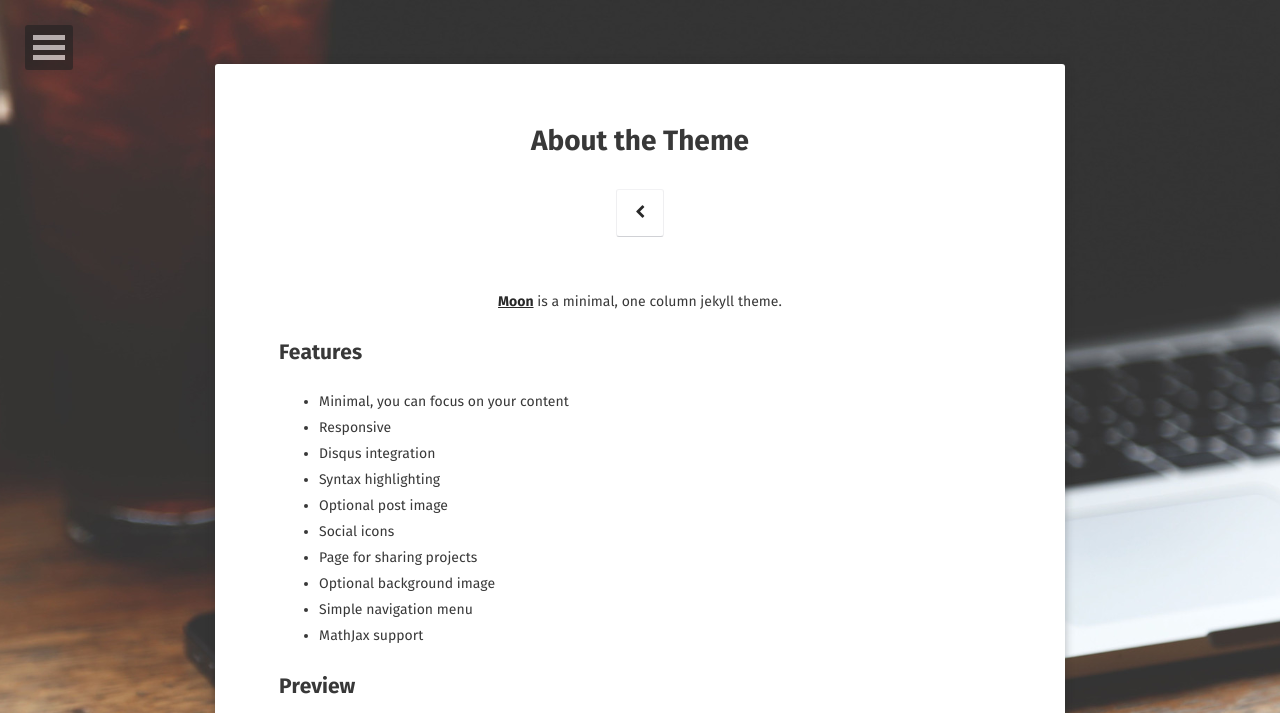
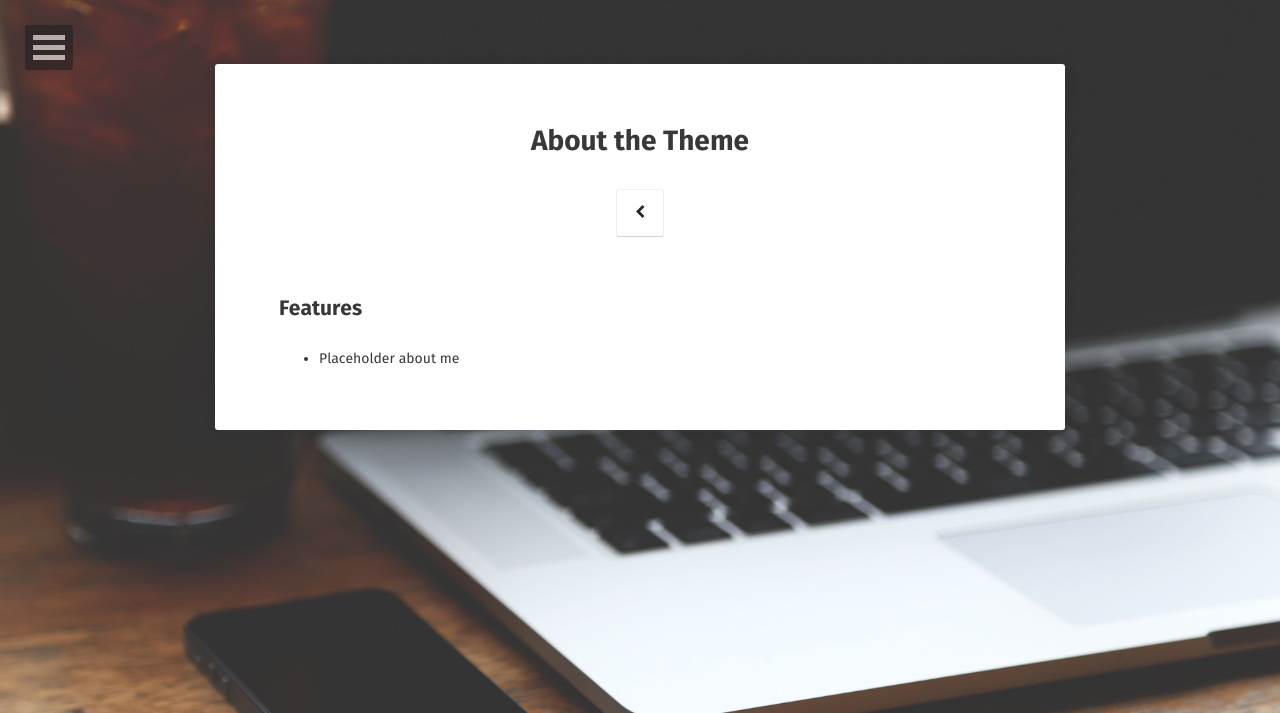
Before and after one commit to jay-trivedi/website-project, a Jekyll site: the page built from about/index.md, in a window 1280 px wide. Shown: the top 713 px of the page. Built offline with Jekyll 4.4.1, drawn with Linux system fonts in a browser that asks for light colours; some web fonts are replaced; some of the changed text lies outside the part shown; grey boxes are pictures that could not be loaded.

Commit message:
Update index.md

```diff
--- a/about/index.md
+++ b/about/index.md
@@ -6,32 +6,6 @@ date: 2016-03-21
 comments: false
 ---
 
-<center><a href="http://taylantatli.github.io/Moon"><b>Moon</b></a> is a minimal, one column jekyll theme.</center>
 
 ## Features
-* Minimal, you can focus on your content
-* Responsive
-* Disqus integration
-* Syntax highlighting
-* Optional post image
-* Social icons
-* Page for sharing projects
-* Optional background image
-* Simple navigation menu
-* MathJax support
-
-## Preview
-
-{% capture images %}
-    https://cloud.githubusercontent.com/assets/754514/14509720/61c61058-01d6-11e6-93ab-0918515ecd56.png
-    https://cloud.githubusercontent.com/assets/754514/14509716/61ac6c8e-01d6-11e6-879f-8308883de790.png
-{% endcapture %}
-{% include gallery images=images caption="Screenshots of Moon Theme" cols=2 %}
-
-See a [live version of Moon](http://taylantatli.github.io/Moon) hosted on GitHub.
-
-## Getting Started
-
-To learn how to install and use this theme check out the [Setup Guide](http://taylantatli.me/Moon/moon-theme/) for more information.
-
-[Install Moon](https://github.com/TaylanTatli/Moon){: .btn}
+* Placeholder about me
```
